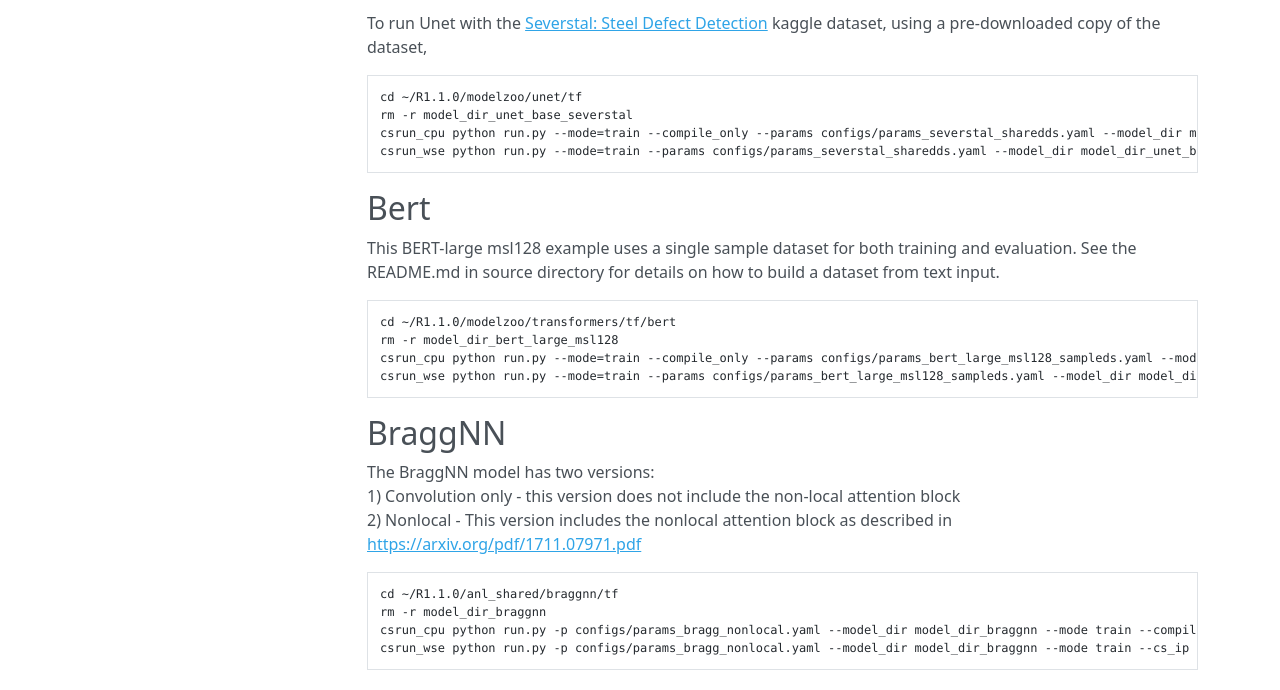
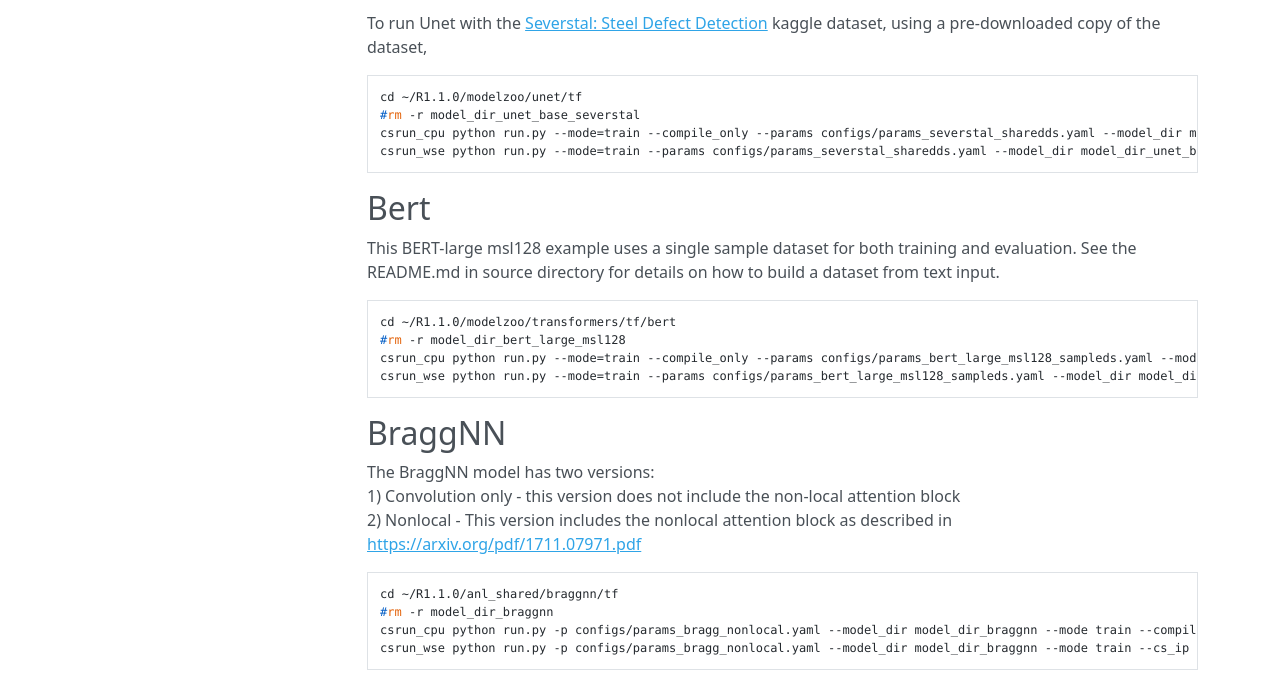
Before and after one commit to argonne-lcf/ai-testbed-userdocs, an MkDocs documentation site: the page built from docs/cerebras/Example-Programs.md, in a window 1280 px wide and 1400 px high. Shown: the part 352-1042 px from the top of the window. Built offline with MkDocs 1.6.1, drawn with Linux system fonts in a browser that asks for light colours; nearby versions of some CDN libraries; some of the changed text lies outside the part shown.

Commit message:
updates suggested by Zheng, Huihuo

````diff
--- a/docs/cerebras/Example-Programs.md
+++ b/docs/cerebras/Example-Programs.md
@@ -15,7 +15,7 @@ To run Unet with the <a href="https://www.kaggle.com/c/severstal-steel-defect-de
 
 ```console
 cd ~/R1.1.0/modelzoo/unet/tf
-rm -r model_dir_unet_base_severstal
+#rm -r model_dir_unet_base_severstal
 csrun_cpu python run.py --mode=train --compile_only --params configs/params_severstal_sharedds.yaml --model_dir model_dir_unet_base_severstal --cs_ip 192.168.220.50
 csrun_wse python run.py --mode=train --params configs/params_severstal_sharedds.yaml --model_dir model_dir_unet_base_severstal --cs_ip 192.168.220.50
 ```
@@ -23,7 +23,7 @@ csrun_wse python run.py --mode=train --params configs/params_severstal_sharedds.
 This BERT-large msl128 example uses a single sample dataset for both training and evaluation. See the README.md in source directory for details on how to build a dataset from text input.
 ```console
 cd ~/R1.1.0/modelzoo/transformers/tf/bert
-rm -r model_dir_bert_large_msl128
+#rm -r model_dir_bert_large_msl128
 csrun_cpu python run.py --mode=train --compile_only --params configs/params_bert_large_msl128_sampleds.yaml --model_dir model_dir_bert_large_msl128 --cs_ip 192.168.220.50
 csrun_wse python run.py --mode=train --params configs/params_bert_large_msl128_sampleds.yaml --model_dir model_dir_bert_large_msl128 --cs_ip 192.168.220.50
 ```
@@ -36,7 +36,7 @@ The BraggNN model has two versions:<br>
 
 ```console
 cd ~/R1.1.0/anl_shared/braggnn/tf
-rm -r model_dir_braggnn
+#rm -r model_dir_braggnn
 csrun_cpu python run.py -p configs/params_bragg_nonlocal.yaml --model_dir model_dir_braggnn --mode train --compile_only --cs_ip 192.168.220.50
 csrun_wse python run.py -p configs/params_bragg_nonlocal.yaml --model_dir model_dir_braggnn --mode train --cs_ip 192.168.220.50
 ```
@@ -58,7 +58,7 @@ singularity shell -B /opt:/opt /lambda_stor/slurm/cbcore_images/cbcore_latest.si
 
 At the shell prompt for the container,
 ```console
-rm -r model_dir
+#rm -r model_dir
 # compile and train on the CPUs
 python run.py --mode train --max_steps 1000
 python run.py --mode eval --eval_steps 1000
````
Also changed, not shown: docs/cerebras/Connect-to-a-CS-2-node.md (+1 -1 lines), docs/cerebras/Job-Queuing-and-Submission.md (+2 -2 lines), docs/cerebras/Miscellaneous.md (+2 -2 lines), docs/cerebras/Steps-to-run-a-model-or-program.md (+3 -3 lines), docs/cerebras/System-Overview.md (+1 -1 lines).
